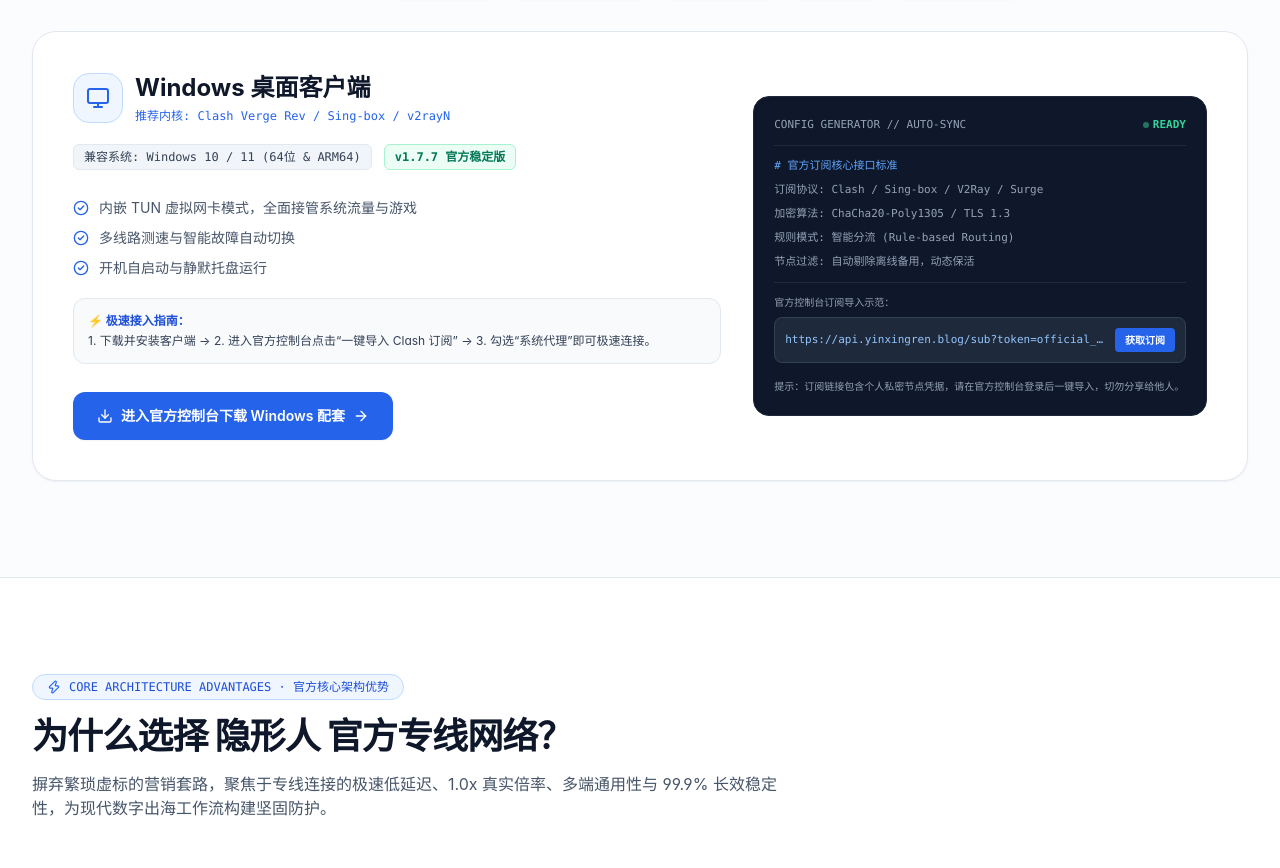
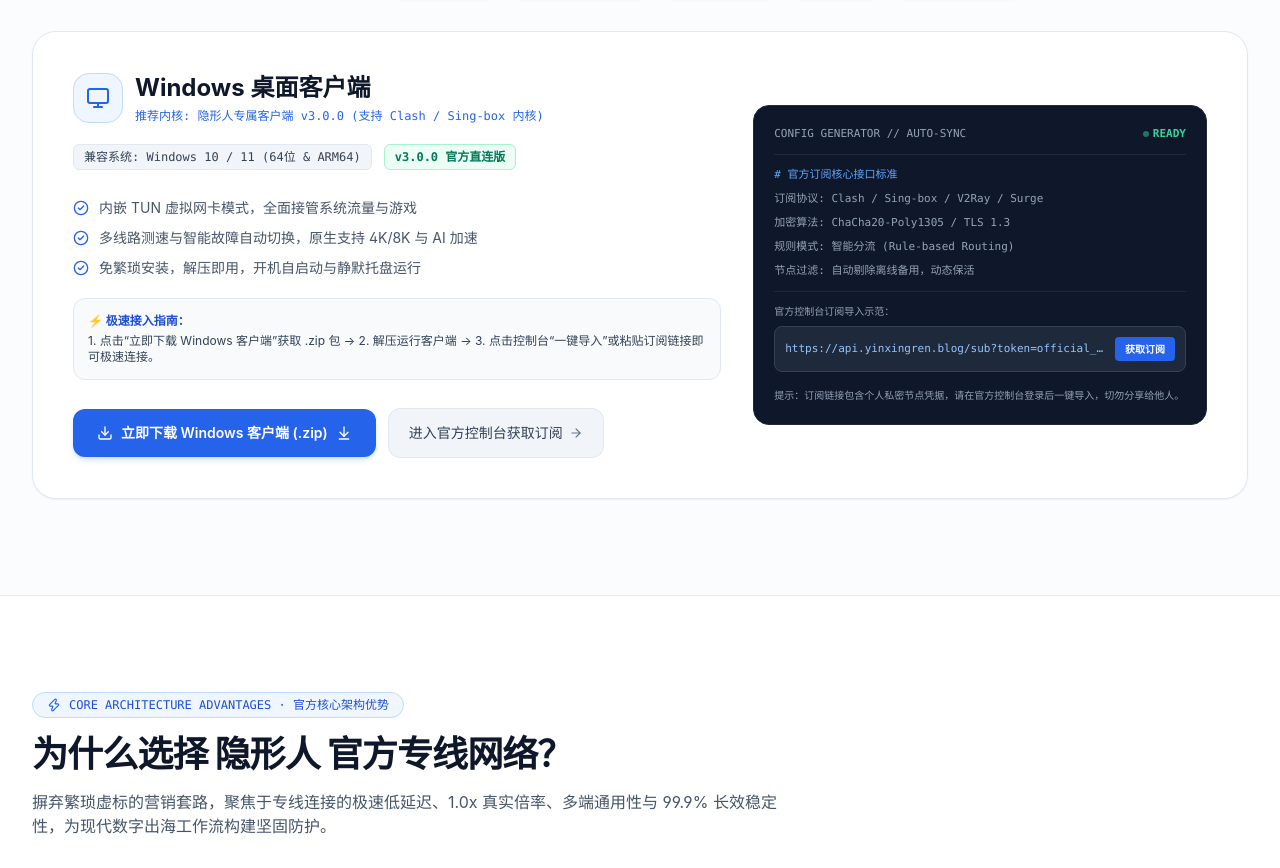
Before and after one commit to yinxingren588/yinxingren.blog, a React (Vite) app: page / in a window 1280 px wide. Shown: the part 3735-4603 px from the top of the page. Built offline with nearby package versions, Linux system fonts and the light colour scheme.

Commit message:
feat(download): configure Windows client direct zip download url v3.0.0

```diff
--- a/src/config/site.ts
+++ b/src/config/site.ts
@@ -22,6 +22,13 @@ export const TELEGRAM_GROUP_URL = 'https://t.me/+YnHn1D4JK7c2Yjg1'; // 官方交
  */
 export const CRISP_WEBSITE_ID = 'fbb79e33-e3df-4f5a-8210-ec7028286eca'; // 用户专属 Crisp Website ID
 export const CRISP_CHAT_URL = 'https://go.crisp.chat/chat/embed/?website_id=fbb79e33-e3df-4f5a-8210-ec7028286eca'; // 用户专属 Crisp 在线对话直连入口
+
+/**
+ * 官方客户端安装包直链配置
+ */
+export const WINDOWS_CLIENT_DOWNLOAD_URL = 'https://yinxing14.oss-ap-southeast-1.aliyuncs.com/v1.0.0/yinxingren-3.0.0-windows.zip';
+export const WINDOWS_CLIENT_VERSION = 'v3.0.0 官方直连版';
+export const WINDOWS_CLIENT_FILENAME = 'yinxingren-3.0.0-windows.zip';
 
 /**
  * 触发打开 Crisp 在线客服对话窗口
--- a/src/sections/ClientMatrixSection.tsx
+++ b/src/sections/ClientMatrixSection.tsx
@@ -8,8 +8,14 @@ import {
   Download,
   CheckCircle2,
   ArrowRight,
+  ArrowDownToLine,
 } from 'lucide-react';
 import OfficialLink from '@/components/OfficialLink';
+import {
+  WINDOWS_CLIENT_DOWNLOAD_URL,
+  WINDOWS_CLIENT_VERSION,
+  WINDOWS_CLIENT_FILENAME,
+} from '@/config/site';
 
 export const ClientMatrixSection: React.FC = () => {
   const [activePlatform, setActivePlatform] = useState<string>('windows');
@@ -20,16 +26,18 @@ export const ClientMatrixSection: React.FC = () => {
       name: 'Windows',
       icon: Monitor,
       title: 'Windows 桌面客户端',
-      kernel: 'Clash Verge Rev / Sing-box / v2rayN',
+      kernel: '隐形人专属客户端 v3.0.0 (支持 Clash / Sing-box 内核)',
       compatibility: 'Windows 10 / 11 (64位 & ARM64)',
-      version: 'v1.7.7 官方稳定版',
+      version: WINDOWS_CLIENT_VERSION,
+      downloadUrl: WINDOWS_CLIENT_DOWNLOAD_URL,
+      filename: WINDOWS_CLIENT_FILENAME,
       features: [
         '内嵌 TUN 虚拟网卡模式，全面接管系统流量与游戏',
-        '多线路测速与智能故障自动切换',
-        '开机自启动与静默托盘运行',
+        '多线路测速与智能故障自动切换，原生支持 4K/8K 与 AI 加速',
+        '免繁琐安装，解压即用，开机自启动与静默托盘运行',
       ],
-      quickSteps: '1. 下载并安装客户端 -> 2. 进入官方控制台点击“一键导入 Clash 订阅” -> 3. 勾选“系统代理”即可极速连接。',
-      primaryAction: '进入官方控制台下载 Windows 配套',
+      quickSteps: '1. 点击“立即下载 Windows 客户端”获取 .zip 包 -> 2. 解压运行客户端 -> 3. 点击控制台“一键导入”或粘贴订阅链接即可极速连接。',
+      primaryAction: '立即下载 Windows 客户端 (v3.0.0)',
     },
     {
       id: 'macos',
@@ -205,12 +213,30 @@ export const ClientMatrixSection: React.FC = () => {
                 {currentPlat.quickSteps}
               </div>
 
-              {/* 主操作按钮 */}
-              <div className="pt-2">
-                <OfficialLink className="inline-flex items-center justify-center gap-2 px-6 py-3.5 rounded-xl bg-blue-600 hover:bg-blue-700 text-white font-semibold text-sm transition-all shadow-sm group">
-                  <Download className="w-4 h-4 group-hover:-translate-y-0.5 transition-transform" />
-                  <span>{currentPlat.primaryAction}</span>
-                  <ArrowRight className="w-4 h-4" />
+              {/* 主操作按钮组 */}
+              <div className="pt-2 flex flex-col sm:flex-row items-stretch sm:items-center gap-3">
+                {currentPlat.downloadUrl ? (
+                  <a
+                    href={currentPlat.downloadUrl}
+                    target="_blank"
+                    rel="noopener noreferrer"
+                    className="inline-flex items-center justify-center gap-2 px-6 py-3.5 rounded-xl bg-blue-600 hover:bg-blue-700 text-white font-semibold text-sm transition-all shadow-md shadow-blue-500/20 group"
+                  >
+                    <Download className="w-4 h-4 group-hover:-translate-y-0.5 transition-transform" />
+                    <span>立即下载 Windows 客户端 (.zip)</span>
+                    <ArrowDownToLine className="w-4 h-4" />
+                  </a>
+                ) : (
+                  <OfficialLink className="inline-flex items-center justify-center gap-2 px-6 py-3.5 rounded-xl bg-blue-600 hover:bg-blue-700 text-white font-semibold text-sm transition-all shadow-sm group">
+                    <Download className="w-4 h-4 group-hover:-translate-y-0.5 transition-transform" />
+                    <span>{currentPlat.primaryAction}</span>
+                    <ArrowRight className="w-4 h-4" />
+                  </OfficialLink>
+                )}
+
+                <OfficialLink className="inline-flex items-center justify-center gap-1.5 px-5 py-3.5 rounded-xl bg-slate-100 hover:bg-slate-200 text-slate-700 font-medium text-xs sm:text-sm border border-slate-200 transition-all">
+                  <span>进入官方控制台获取订阅</span>
+                  <ArrowRight className="w-3.5 h-3.5 text-slate-500" />
                 </OfficialLink>
               </div>
             </div>
```
Also changed, not shown: scripts/indexnow-state.json (+32 -32 lines).
